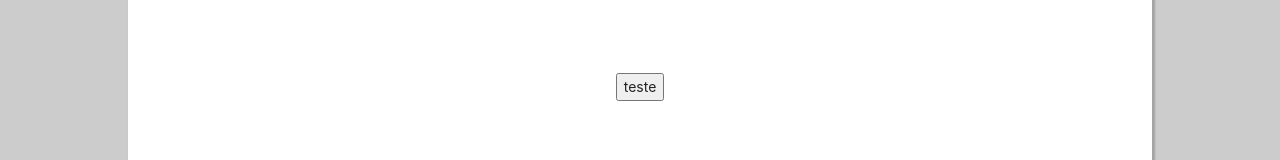
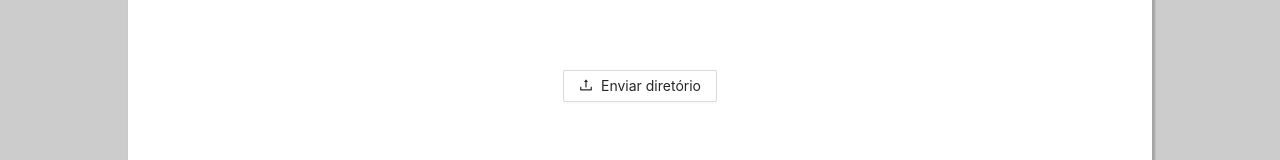
Before and after one commit to viniciusscala/neuranella-client, a React (Create React App) app: page / in a window 1280 px wide. Shown: the part 472-632 px from the top of the page. Built offline with nearby package versions, Linux system fonts and the light colour scheme.

Commit message:
(develop): finish file integration

```diff
--- a/src/views/ViewBoilerplate/index.tsx
+++ b/src/views/ViewBoilerplate/index.tsx
@@ -1,5 +1,5 @@
 import React, { ReactElement } from 'react';
-// import { Upload, Button } from 'antd';
+import { Upload, Button } from 'antd';
 import { UploadOutlined } from '@ant-design/icons';
 import axios from 'axios';
 import { Container, Card } from './styles';
@@ -11,10 +11,16 @@ function ViewBoilerplate(): ReactElement {
         <header>
           Upload do arquivo
         </header>
-        {/* <Upload action="http://127.0.0.1:8000/files" directory>
+        <Upload
+          action="http://127.0.0.1:8000/files"
+          // directory
+          onChange={async (e) => {
+            console.log(e);
+          }}
+        >
           <Button icon={<UploadOutlined />}>Enviar diretório</Button>
-        </Upload> */}
-        <button
+        </Upload>
+        {/* <button
           onClick={async () => {
             try {
               const response = await axios.post('http://127.0.0.1:8000/files', {
@@ -29,7 +35,7 @@ function ViewBoilerplate(): ReactElement {
           type="button"
         >
           teste
-        </button>
+        </button> */}
       </Card>
     </Container>
   );
```
